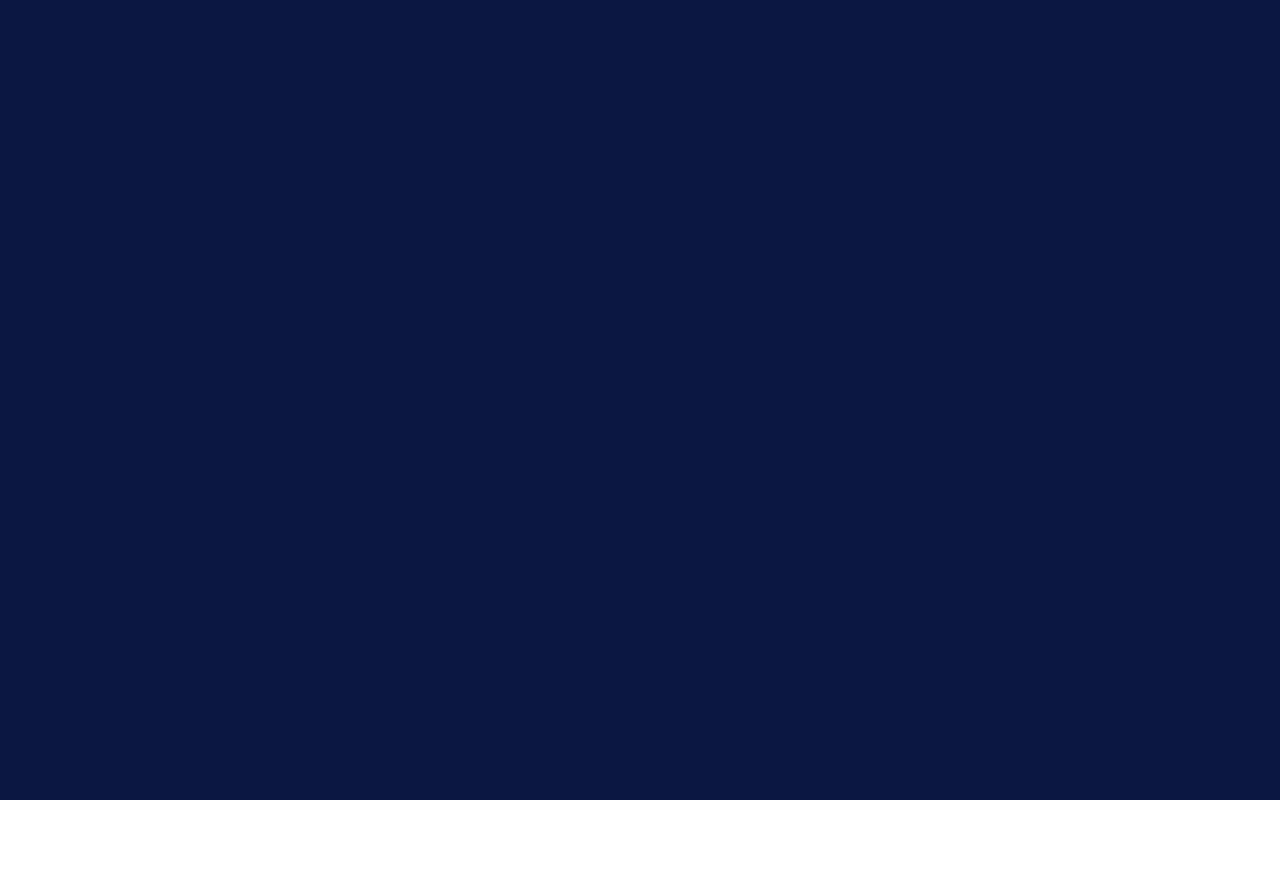
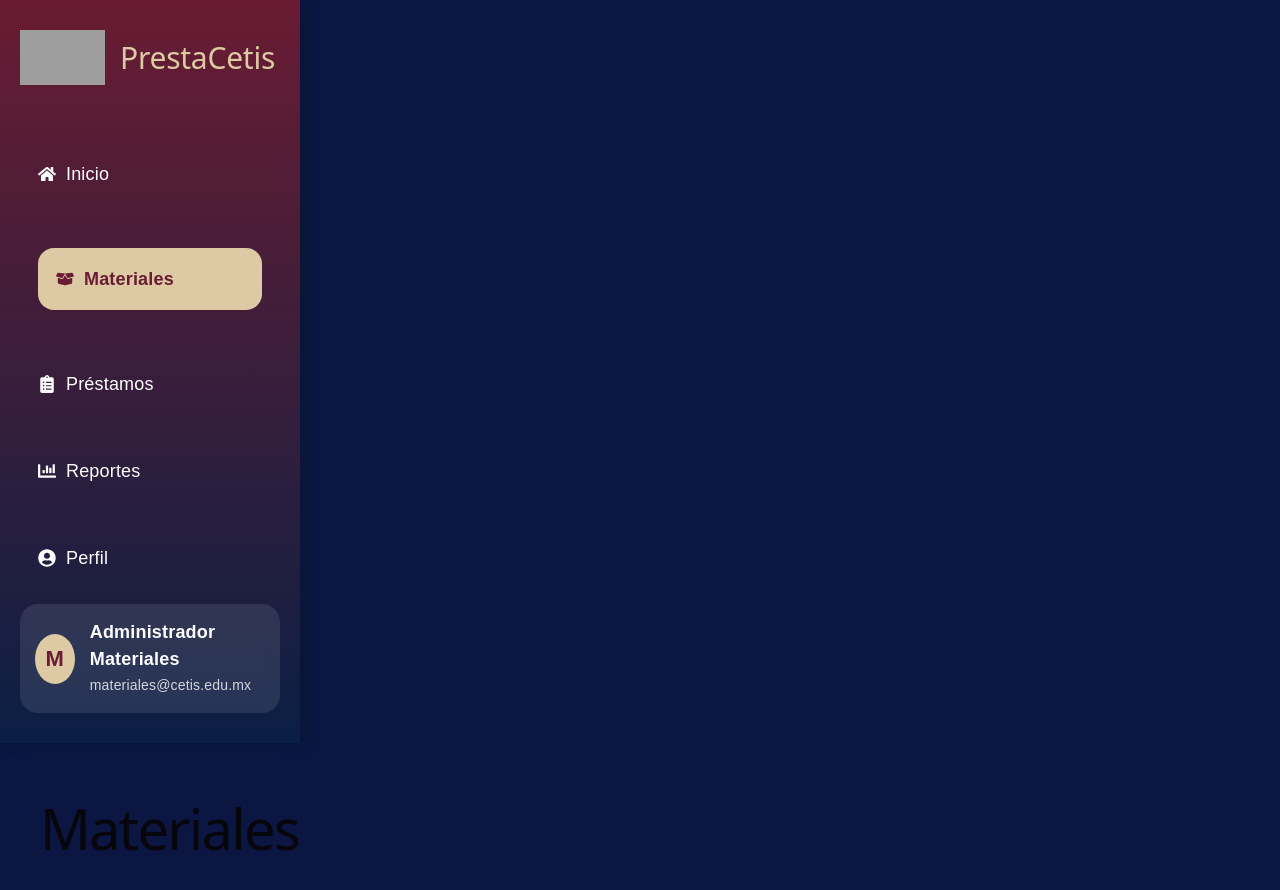
Before and after one commit to lisandrovences27-del/biblioteca_prepa, a React (Vite) app in the folder frontend/: page /materiales in a window 1280 px wide. Before the commit this address had no page. Shown: the top 890 px of the page. Before the commit the page ends 800 px from the top, so only its background shows below. Built offline with nearby package versions, Linux system fonts and the light colour scheme; grey boxes are pictures that could not be loaded.

Commit message:
creacion de SidebarMateriales.jsx

```diff
--- a/frontend/src/App.jsx
+++ b/frontend/src/App.jsx
@@ -5,6 +5,7 @@ import DashboardAlumno from "./vistas/DashboardAlumno";
 import DashboardAdmin2 from "./vistas/DashboardAdmin2";
 import Registro from "./vistas/registro";
 import Libros from "./vistas/Libros";
+import Materiales from "./vistas/Materiales";
 import Prestamos from "./vistas/prestamos";
 import PrestamosAlumno from "./vistas/PrestamosAlumno";
 import ReportesBiblioteca from "./vistas/ReportesBiblioteca";
@@ -18,58 +19,25 @@ function App() {
     <Routes>
 
       {/* Ruta login */}
-      <Route
-        path="/"
-        element={<Login />}
-      />
-
+      <Route path="/" element={<Login />}/>
       {/* Ruta dashboard admin */}
-      <Route
-        path="/dashboard-admin"
-        element={<DashboardAdmin1 />}
-      />
-      <Route
-        path="/dashboard-admin2"
-        element={<DashboardAdmin2 />}
-      />
-
+     <Route path="/dashboard-admin" element={<DashboardAdmin1 />}/>
+     <Route path="/dashboard-admin2"element={<DashboardAdmin2 />}/>
+     <Route path="/materiales" element={<Materiales />} />
 
       {/* Ruta registro */}
+      <Route path="/registro" element={<Registro />} />
+      {/* Ruta libros */}
+      <Route path="/libros" element={<Libros />}/>
+      {/* Ruta prestamos */}
+      <Route path="/prestamos" element={<Prestamos />}/>
+      <Route path="/dashboard-alumno" element={<DashboardAlumno />}/>
       <Route
-        path="/registro"
-        element={<Registro />}
-      />
-      {/* Ruta libros */}
-      <Route
-        path="/libros"
-        element={<Libros />}
-      />
-      {/* Ruta prestamos */}
-      <Route
-        path="/prestamos"
-        element={<Prestamos />}
-      />
-      <Route
-        path="/dashboard-alumno"
-        element={<DashboardAlumno />}
-      />
-      <Route
-        path="/mis-prestamos"
-        element={<PrestamosAlumno />}
-      />
-      <Route
-        path="/reportes"
-        element={<ReportesBiblioteca />}
-      />
-      <Route
-        path="/libros-disponibles"
-        element={<LibrosAlumno />}
-      />
+        path="/mis-prestamos" element={<PrestamosAlumno />}/>
+      <Route path="/reportes" element={<ReportesBiblioteca />}/>
+      <Route path="/libros-disponibles" element={<LibrosAlumno />}/>
 
-      <Route
-        path="/materiales-disponibles"
-        element={<MaterialesAlumno />}
-      />
+      <Route path="/materiales-disponibles" element={<MaterialesAlumno />}/>
     </Routes>
 
 
--- a/frontend/src/componentes/Sidebar.jsx
+++ b/frontend/src/componentes/Sidebar.jsx
@@ -40,7 +40,7 @@ function Sidebar() {
       isActive ? "active-menu" : ""
     }
     >
-            Dashboard
+            Inicio
           </NavLink>
         </li>
 
@@ -61,16 +61,6 @@ function Sidebar() {
     }
     >
             <FaClipboardList /> Préstamos
-          </NavLink>
-        </li>
-
-        <li>
-          <NavLink to="/alumnos"
-          className={({ isActive }) =>
-      isActive ? "active-menu" : ""
-    }
-    >
-            <FaUserGraduate /> Alumnos
           </NavLink>
         </li>
 
--- /dev/null
+++ b/frontend/src/componentes/SidebarMateriales.jsx
@@ -0,0 +1,107 @@
+import {
+  FaHome,
+  FaBoxOpen,
+  FaClipboardList,
+  FaChartBar,
+  FaUserCircle,
+} from "react-icons/fa";
+
+import { NavLink } from "react-router-dom";
+import icono120 from "../assets/icono120.png";
+
+function SidebarMateriales() {
+  return (
+    <aside className="sidebar">
+
+      {/* Logo */}
+      <div className="logo-container">
+        <img
+          src={icono120}
+          alt="Logo CETis"
+          className="sidebar-logo"
+        />
+
+        <h2 className="logo-dashboard">
+          PrestaCetis
+        </h2>
+      </div>
+
+      {/* Menú */}
+      <ul className="menu">
+
+        <li>
+          <NavLink
+            to="/dashboard-admin2"
+            className={({ isActive }) =>
+              isActive ? "active-menu" : ""
+            }
+          >
+            <FaHome /> Inicio
+          </NavLink>
+        </li>
+
+        <li>
+          <NavLink
+            to="/materiales"
+            className={({ isActive }) =>
+              isActive ? "active-menu" : ""
+            }
+          >
+            <FaBoxOpen /> Materiales
+          </NavLink>
+        </li>
+
+        <li>
+          <NavLink
+            to="/prestamos-materiales"
+            className={({ isActive }) =>
+              isActive ? "active-menu" : ""
+            }
+          >
+            <FaClipboardList /> Préstamos
+          </NavLink>
+        </li>
+
+        <li>
+          <NavLink
+            to="/reportes-materiales"
+            className={({ isActive }) =>
+              isActive ? "active-menu" : ""
+            }
+          >
+            <FaChartBar /> Reportes
+          </NavLink>
+        </li>
+
+        <li>
+          <NavLink
+            to="/perfil-admin2"
+            className={({ isActive }) =>
+              isActive ? "active-menu" : ""
+            }
+          >
+            <FaUserCircle /> Perfil
+          </NavLink>
+        </li>
+
+      </ul>
+
+      {/* Usuario */}
+      <div className="user-box">
+
+        <div className="user-circle">
+          M
+        </div>
+
+        <div>
+          <h4>Administrador Materiales</h4>
+          <p>materiales@cetis.edu.mx</p>
+        </div>
+
+      </div>
+
+    </aside>
+  );
+}
+
+export default SidebarMateriales;
--- a/frontend/src/vistas/DashboardAdmin2.jsx
+++ b/frontend/src/vistas/DashboardAdmin2.jsx
@@ -1,5 +1,5 @@
 import "../App.css";
-import Sidebar from "../componentes/Sidebar";
+import SidebarMateriales from "../componentes/SidebarMateriales";
 import {
   FaBook,
   FaBoxOpen,
@@ -19,7 +19,7 @@ function DashboardAdmin2() {
   return (
 
     <div className="dashboard">
-      <Sidebar></Sidebar>
+      <SidebarMateriales></SidebarMateriales>
      {/* ===== CONTENIDO ===== */}
 <main className="main-content">
 
--- /dev/null
+++ b/frontend/src/vistas/Materiales.jsx
@@ -0,0 +1,15 @@
+import SidebarMateriales from "../componentes/SidebarMateriales";
+
+function Materiales() {
+  return (
+    <div className="dashboard-container">
+      <SidebarMateriales />
+
+      <main className="main-content">
+        <h1>Materiales</h1>
+      </main>
+    </div>
+  );
+}
+
+export default Materiales;
```
